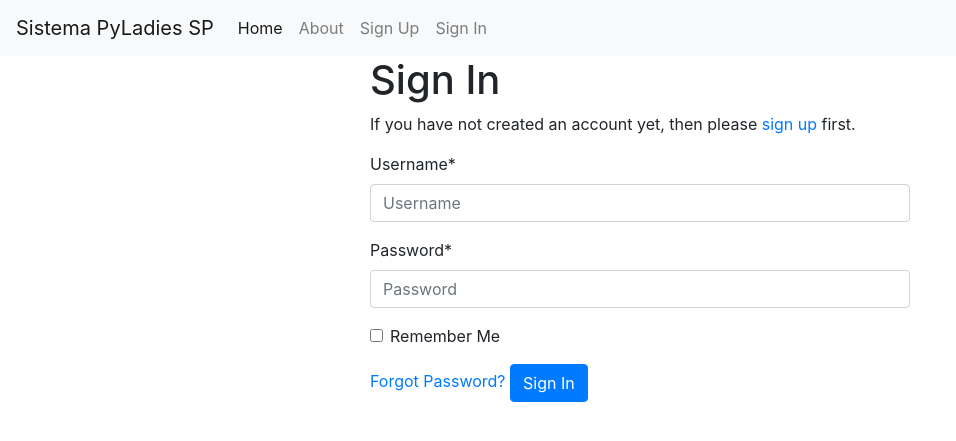
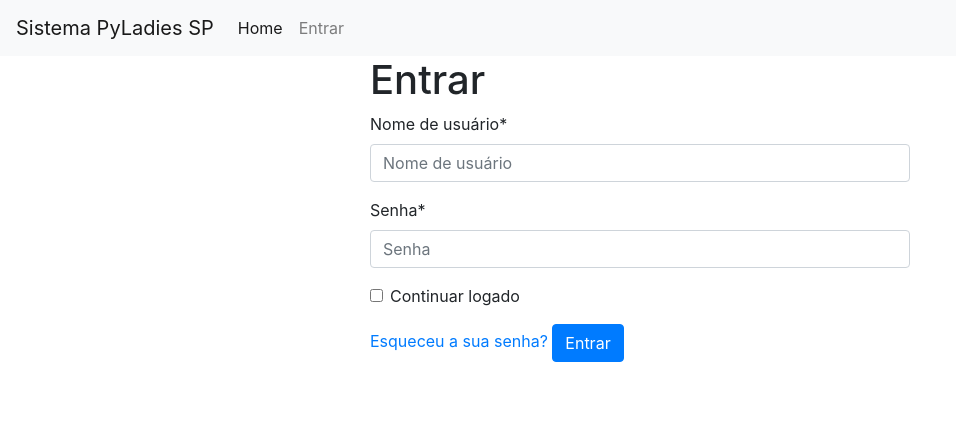
Before and after one commit to PyLadiesSP/sistema-pyladies-sp, a Django app: page /accounts/login/ in a window 1280 px wide. Shown: the top 441 px of the page, without its empty margins (0-956 px from the left). Run offline with Django 3.2, Linux system fonts and the light colour scheme; some libraries are stand-ins or nearby versions.

Commit message:
Internacionalização, novos comandos docker e limpeza de código

```diff
--- a/sistema_pyladies_sp/config/settings/base.py
+++ b/sistema_pyladies_sp/config/settings/base.py
@@ -24,7 +24,7 @@
 # In Windows, this must be set to your system time zone.
 TIME_ZONE = 'America/Sao_Paulo'
 # https://docs.djangoproject.com/en/dev/ref/settings/#language-code
-LANGUAGE_CODE = 'en-us'
+LANGUAGE_CODE = 'pt-br'
 # https://docs.djangoproject.com/en/dev/ref/settings/#site-id
 SITE_ID = 1
 # https://docs.djangoproject.com/en/dev/ref/settings/#use-i18n
--- a/sistema_pyladies_sp/config/urls.py
+++ b/sistema_pyladies_sp/config/urls.py
@@ -7,11 +7,6 @@
 
 urlpatterns = [
     path("", TemplateView.as_view(template_name="pages/home.html"), name="home"),
-    path(
-        "about/",
-        TemplateView.as_view(template_name="pages/about.html"),
-        name="about",
-    ),
     # Django Admin, use {% url 'admin:index' %}
     path(settings.ADMIN_URL, admin.site.urls),
     # User management
--- a/sistema_pyladies_sp/sistema_pyladies_sp/templates/account/login.html
+++ b/sistema_pyladies_sp/sistema_pyladies_sp/templates/account/login.html
@@ -1,7 +1,6 @@
 {% extends "account/base.html" %}
 
 {% load i18n %}
-{% load account socialaccount %}
 {% load crispy_forms_tags %}
 
 {% block head_title %}{% trans "Sign In" %}{% endblock %}
@@ -9,30 +8,6 @@
 {% block inner %}
 
 <h1>{% trans "Sign In" %}</h1>
-
-{% get_providers as socialaccount_providers %}
-
-{% if socialaccount_providers %}
-<p>{% blocktrans with site.name as site_name %}Please sign in with one
-of your existing third party accounts. Or, <a href="{{ signup_url }}">sign up</a>
-for a {{ site_name }} account and sign in below:{% endblocktrans %}</p>
-
-<div class="socialaccount_ballot">
-
-  <ul class="socialaccount_providers">
-    {% include "socialaccount/snippets/provider_list.html" with process="login" %}
-  </ul>
-
-  <div class="login-or">{% trans 'or' %}</div>
-
-</div>
-
-{% include "socialaccount/snippets/login_extra.html" %}
-
-{% else %}
-<p>{% blocktrans %}If you have not created an account yet, then please
-<a href="{{ signup_url }}">sign up</a> first.{% endblocktrans %}</p>
-{% endif %}
 
 <form class="login" method="POST" action="{% url 'account_login' %}">
   {% csrf_token %}
--- a/sistema_pyladies_sp/sistema_pyladies_sp/templates/base.html
+++ b/sistema_pyladies_sp/sistema_pyladies_sp/templates/base.html
@@ -1,5 +1,7 @@
+{% load i18n %}
+
 {% load static i18n compress%}<!DOCTYPE html>
-<html lang="en">
+<html lang="pt_BR">
   <head>
     <meta charset="utf-8">
     <meta http-equiv="x-ua-compatible" content="ie=edge">
@@ -46,9 +48,6 @@
             <li class="nav-item active">
               <a class="nav-link" href="{% url 'home' %}">Home <span class="sr-only">(current)</span></a>
             </li>
-            <li class="nav-item">
-              <a class="nav-link" href="{% url 'about' %}">About</a>
-            </li>
             {% if request.user.is_authenticated %}
               <li class="nav-item">
                 {# URL provided by django-allauth/account/urls.py #}
@@ -59,10 +58,6 @@
                 <a class="nav-link" href="{% url 'account_logout' %}">{% trans "Sign Out" %}</a>
               </li>
             {% else %}
-              <li class="nav-item">
-                {# URL provided by django-allauth/account/urls.py #}
-                <a id="sign-up-link" class="nav-link" href="{% url 'account_signup' %}">{% trans "Sign Up" %}</a>
-              </li>
               <li class="nav-item">
                 {# URL provided by django-allauth/account/urls.py #}
                 <a id="log-in-link" class="nav-link" href="{% url 'account_login' %}">{% trans "Sign In" %}</a>
```
Also changed, not shown: sistema_pyladies_sp/locale/pt_BR/LC_MESSAGES/django.po (added), 1 other file.
